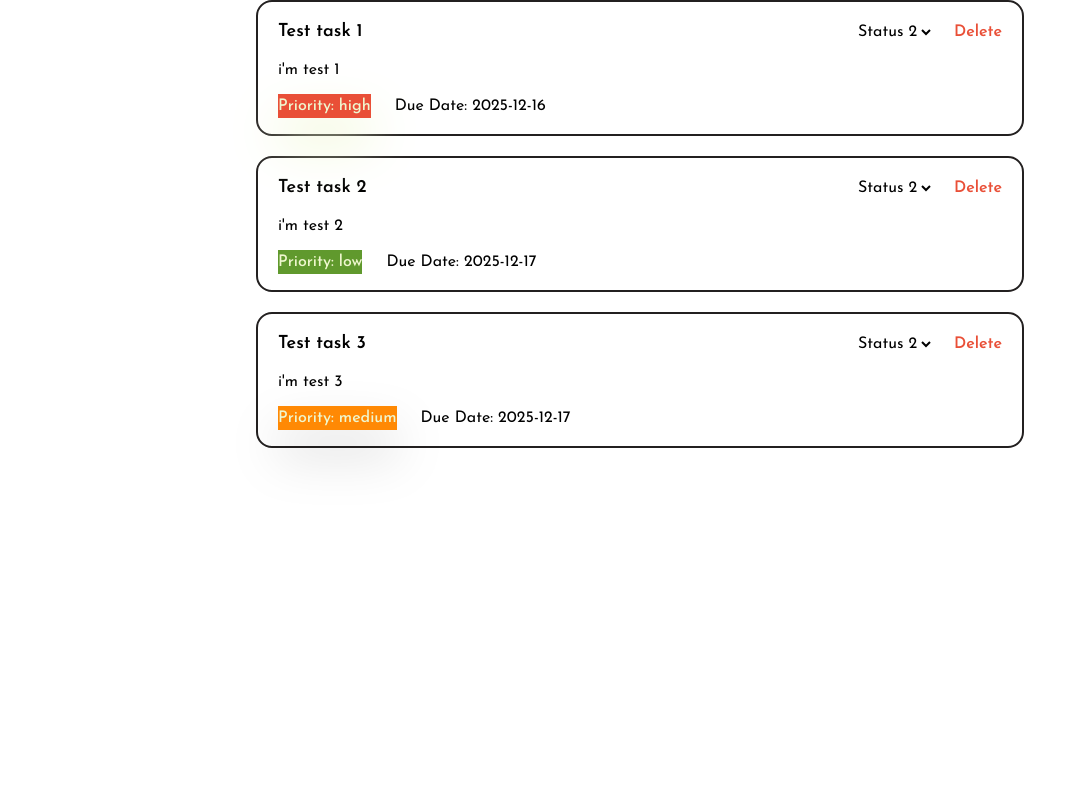
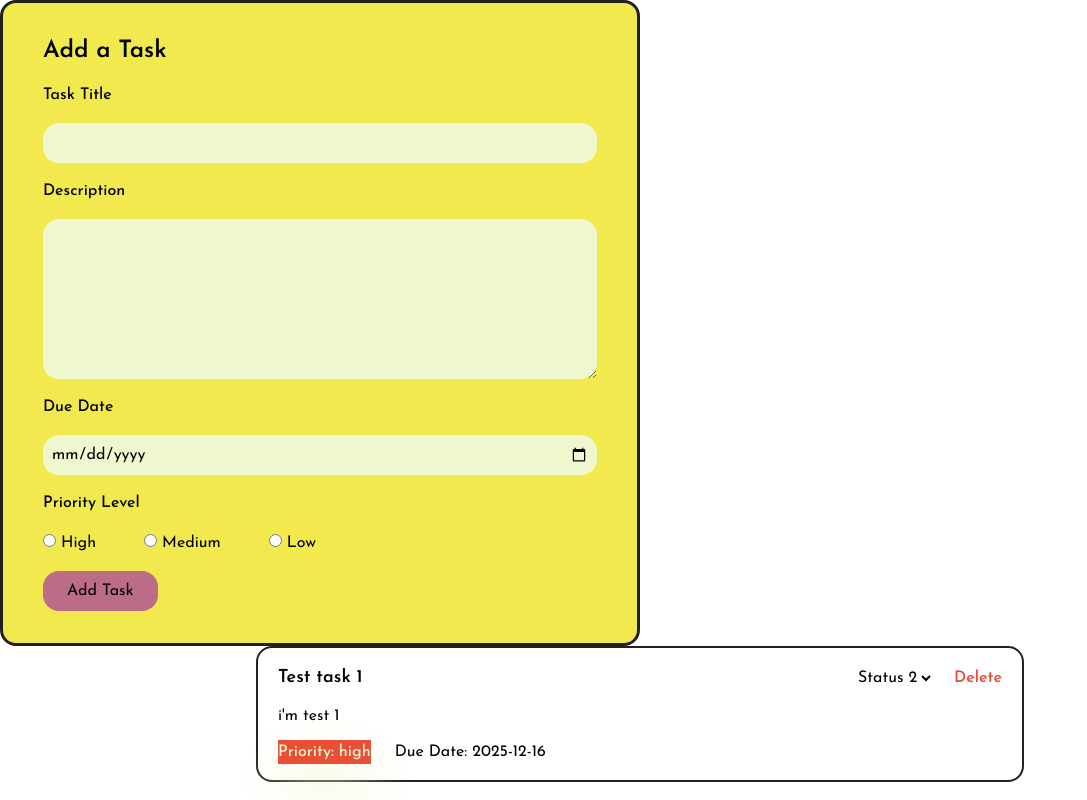
Before and after one commit to magali-la/donezo-app, a React (Vite) app: page / in a window 1280 px wide. Shown: the top 800 px of the page, without its empty margins (0-1087 px from the left). Built offline with nearby package versions, Linux system fonts and the light colour scheme; a web font is replaced by a local one.

Commit message:
feat(task form): create task form component with controlled inputs, use states, and styling

```diff
--- a/src/components/TaskForm/TaskForm.tsx
+++ b/src/components/TaskForm/TaskForm.tsx
@@ -0,0 +1,50 @@
+import { useState } from "react"
+
+export default function TaskForm() {
+    // states for controlled inputs
+    const [title, setTitle] = useState<string>('');
+    const [desc, setDesc] = useState<string>('');
+    const [dueDate, setDueDate] = useState<string>('');
+    const [priority, setPriority] = useState<'high' | 'medium' | 'low' | ''>('');
+
+    // // function to check every state is not length 0 before adding the task
+    // function handleSubmit(event: React.FormEvent<HTMLFormElement>) {
+    //     event.preventDefault();
+
+    //     if (title.length === 0 || ){
+
+    //     } else {
+
+    //     }
+    // }
+
+    return (
+        <form className="flex flex-col gap-4 py-8 px-8 md:px-10 sm:w-[50vw] bg-banana rounded-2xl border-3 border-shadow" onSubmit={(event) => event.preventDefault()} aria-label="add a new task to your list">
+            <h2 className="text-2xl font-semibold">Add a Task</h2>
+            {/* title input */}
+            <label htmlFor="taskTitle" className="font-medium">Task Title</label>
+            <input type="text" id="taskTitle" value={title} onChange={(event) => setTitle(event.target.value)}/>
+            {/* description input */}
+            <label htmlFor="taskDesc" className="font-medium">Description</label>
+            <textarea rows={6} id="taskDesc" value={desc} onChange={(event) => setDesc(event.target.value)}/>
+            {/* due date input */}
+            <label htmlFor="taskDue" className="font-medium">Due Date</label>
+            <input type="date" id="taskDue" value={dueDate} onChange={(event) => setDueDate(event.target.value)}/>
+            {/* priority radio group */}
+            <label htmlFor="taskPriority" className="font-medium">Priority Level</label>
+            <div id="taskPriority" className="flex flex-row gap-12" role="radiogroup">
+                <label htmlFor="priorityHigh">
+                    <input id="priorityHigh" type="radio" role="radio" aria-checked="false" value="high" checked={priority === 'high'} onChange={() =>setPriority('high')}/> High
+                </label>
+                <label htmlFor="priorityMedium">
+                    <input id="priorityMedium" type="radio" role="radio" aria-checked="false" value="medium" checked={priority === 'medium'} onChange={() =>setPriority('medium')}/> Medium
+                </label>
+                <label htmlFor="priorityLow">
+                    <input id="priorityLow" type="radio" role="radio" aria-checked="false" value="low" checked={priority === 'low'} onChange={() =>setPriority('low')}/> Low
+                </label>
+            </div>
+            {/* add button */}
+            <button type="submit" role="button" className="w-fit py-2 px-6 bg-plum/80 hover:bg-plum rounded-2xl transition-colors duration-500 cursor-pointer">Add Task</button>
+        </form>
+    )
+}
--- a/src/index.css
+++ b/src/index.css
@@ -21,3 +21,8 @@
 html {
   @apply font-josefin;
 }
+
+/* input type text */
+input[type="text"], input[type="date"], textarea {
+  @apply bg-cream rounded-2xl p-2 focus-visible:outline-3 focus-visible:outline-offset-2 focus-visible:outline-steel;
+}
--- a/src/pages/Dashboard.tsx
+++ b/src/pages/Dashboard.tsx
@@ -1,8 +1,10 @@
+import TaskForm from "../components/TaskForm/TaskForm";
 import TaskList from "../components/TaskList/TaskList";
 
 export default function Dashboard() {
     return (
         <div>
+            <TaskForm />
             <TaskList/>
         </div>
     )
```
